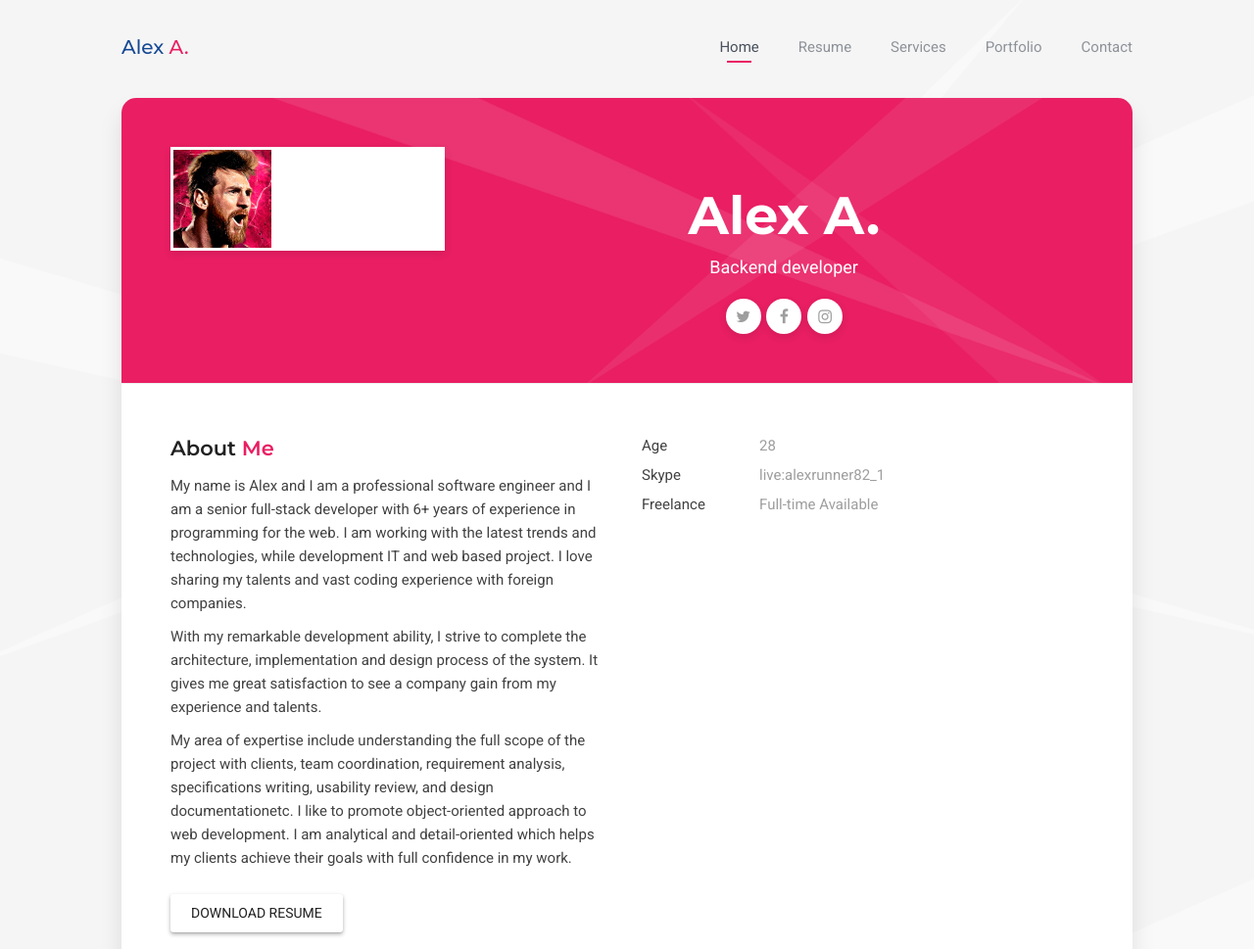
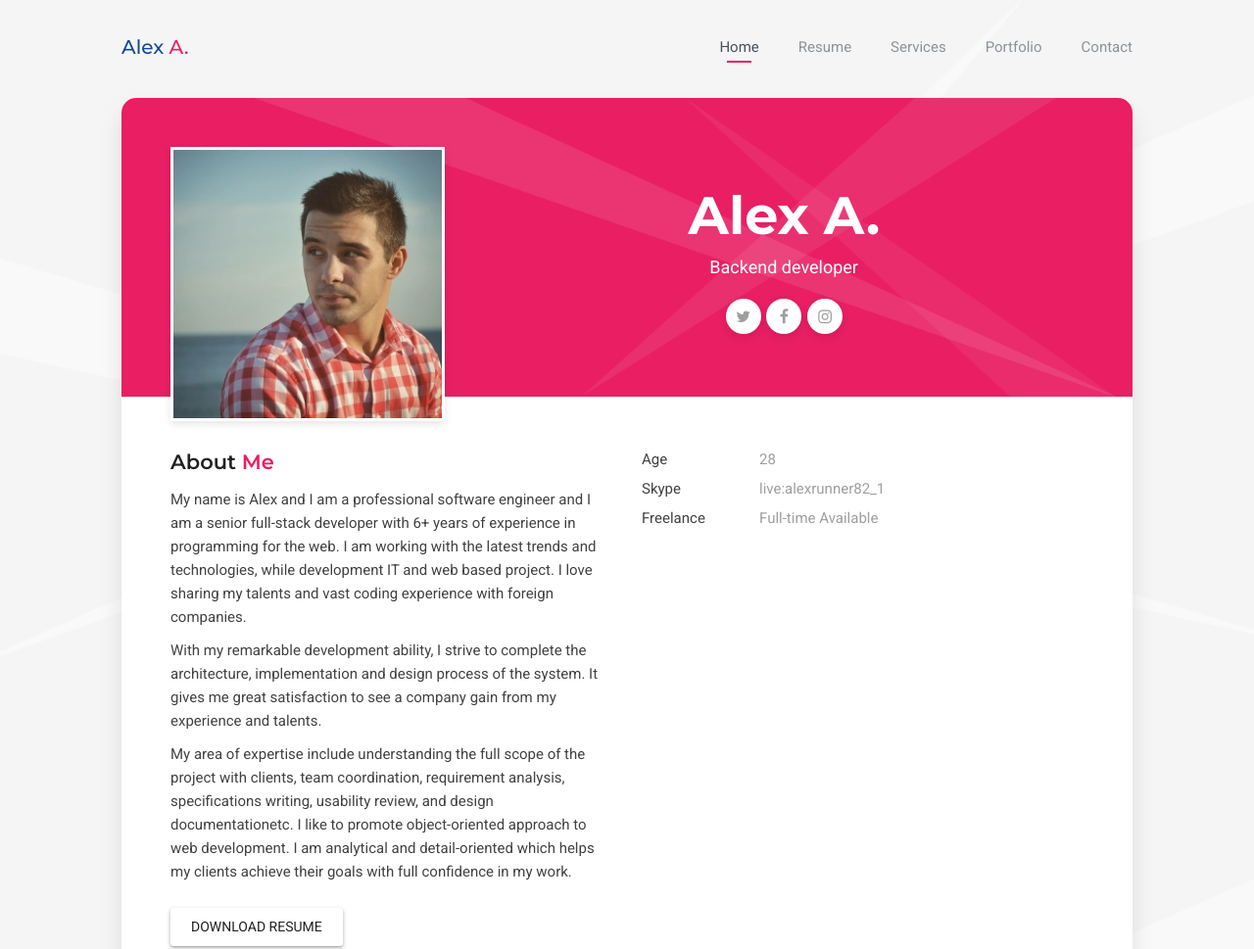
Before and after one commit to funnywebdev/mycv, a plain HTML site: page index.html in a window 1280 px wide. Shown: the top 969 px of the page at 98% size. Drawn offline with Linux system fonts and the light colour scheme; some packages are replaced by stand-ins of ours.

Commit message:
Update index.html

```diff
--- a/index.html
+++ b/index.html
@@ -95,7 +95,7 @@
                   <div class="row">
                     <div class="col-sm-4 col-md-4 col-lg-4">
                       <div class="photo">
-                        <img src="images/upload.png" alt="">
+                        <img src="images/photo.png" alt="">
                       </div>
                     </div>
 
```
